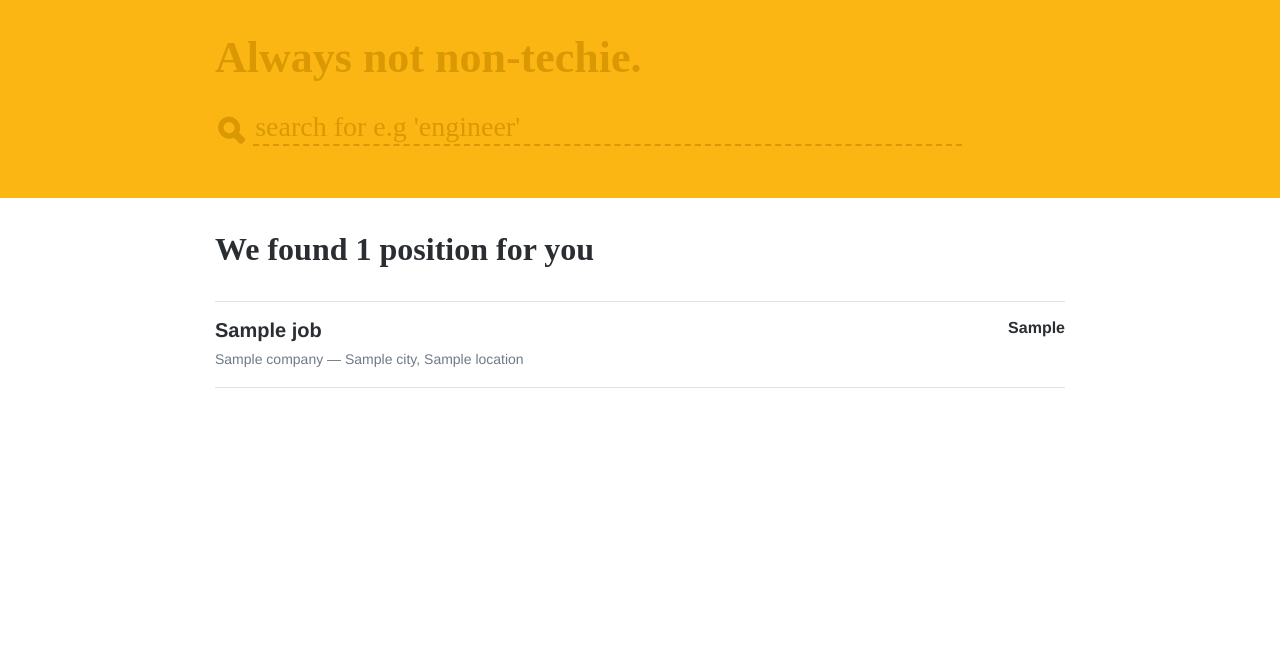
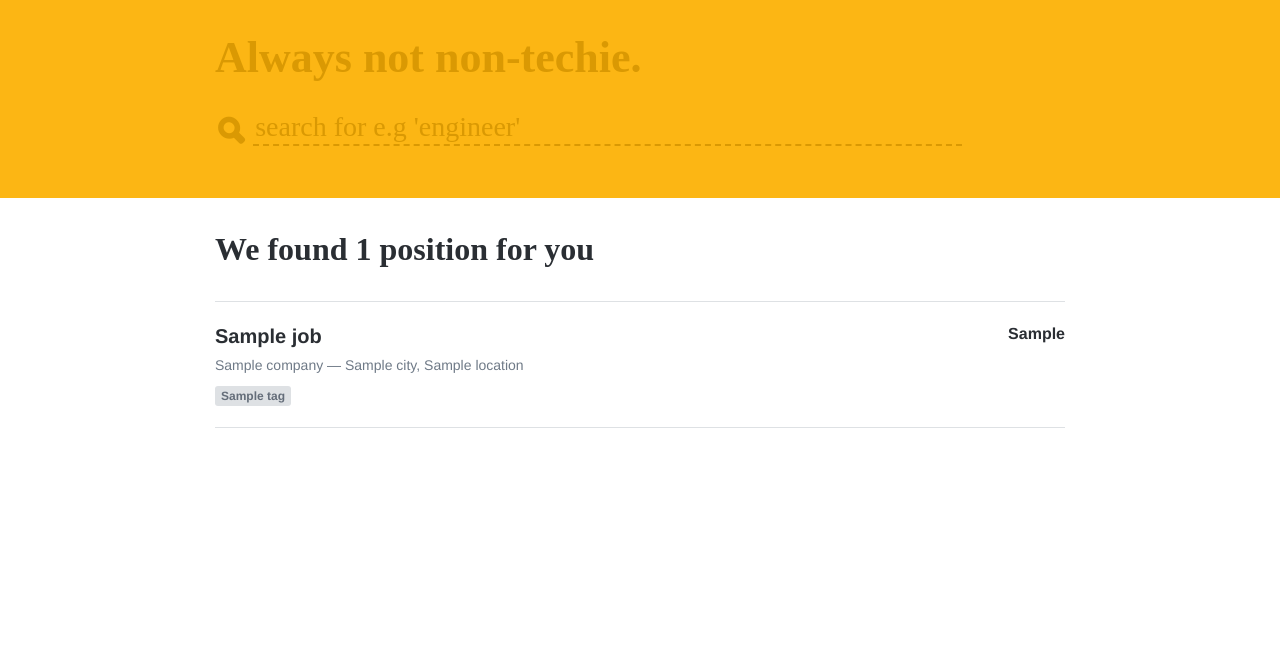
Before and after one commit to hackcyprus/jobber, a Flask app: template jobber/templates/index.html in a window 1280 px wide. Shown: the part 56-724 px from the top of the page. Run offline with Flask 2, Linux system fonts and the light colour scheme; the template is opened without the code that fills it: most values are stand-ins (such as "Sample title", 1, 10 or a date in 2020); parts of the project's set-up code (start-up, migrations or seed data) failed here and were passed over; some libraries are stand-ins or nearby versions.

Commit message:
Tags in search results

```diff
--- a/jobber/static/css/main.css
+++ b/jobber/static/css/main.css
@@ -1106,12 +1106,33 @@ footer .copy {
   font-size: 0.875em;
 }
 #search-results tr.job td {
-  padding: 17px 0px 17px 0;
+  padding: 23px 0px 23px 0;
   vertical-align: top;
   border-bottom: 1px solid #dee1e4;
 }
 #search-results tr.job td.left {
   width: 80%;
+}
+#search-results tr.job td.left div.tags {
+  margin-top: 10px;
+}
+#search-results tr.job td.left a.tag {
+  font-size: 0.75em;
+  padding: 3px 6px;
+  -webkit-border-radius: 3px;
+  -moz-border-radius: 3px;
+  border-radius: 3px;
+  -moz-background-clip: padding;
+  -webkit-background-clip: padding-box;
+  background-clip: padding-box;
+  background-color: #dee1e4;
+  color: #646d79;
+  font-weight: 700;
+}
+#search-results tr.job td.left a.tag:hover {
+  background-color: #b4bac1;
+  border: none;
+  color: #41474f;
 }
 #search-results tr.job td.right {
   width: 20%;
--- a/jobber/static/less/page-search-results.less
+++ b/jobber/static/less/page-search-results.less
@@ -21,12 +21,31 @@
         }
 
         td {
-            padding: 17px 0px 17px 0;
+            padding: 23px 0px 23px 0;
             vertical-align: top;
             border-bottom: 1px solid @rule;
 
             &.left {
                 width: 80%;
+
+                div.tags {
+                    margin-top: 10px;
+                }
+
+                a.tag {
+                    font-size: 0.75em;
+                    padding: 3px 6px;
+                    .border-radius(3px);
+                    background-color: @rule;
+                    color: darken(@rule, 45%);
+                    font-weight: 700;
+
+                    &:hover {
+                        background-color: darken(@rule, 15%);
+                        border: none;
+                        color: darken(@rule, 60%);
+                    }
+                }
             }
 
             &.right {
--- a/jobber/templates/index.html
+++ b/jobber/templates/index.html
@@ -23,7 +23,15 @@
             </h4>
             <p class="details">
               {{ job.company.name }} &mdash;
-              {{ job.location.city }}, {{ job.location.country_name }}</p>
+              {{ job.location.city }}, {{ job.location.country_name }}
+            </p>
+            {% if job.tags %}
+              <div class="tags">
+                {% for tag in job.tags %}
+                  <a class="tag" href="/search/{{ tag.slug }}">{{ tag.tag }}</a>
+                {% endfor %}
+              </div>
+            {% endif %}
           </td>
           <td class="right">
               <h4 class="job-type">{{ job.human_job_type }}</h4>
```
